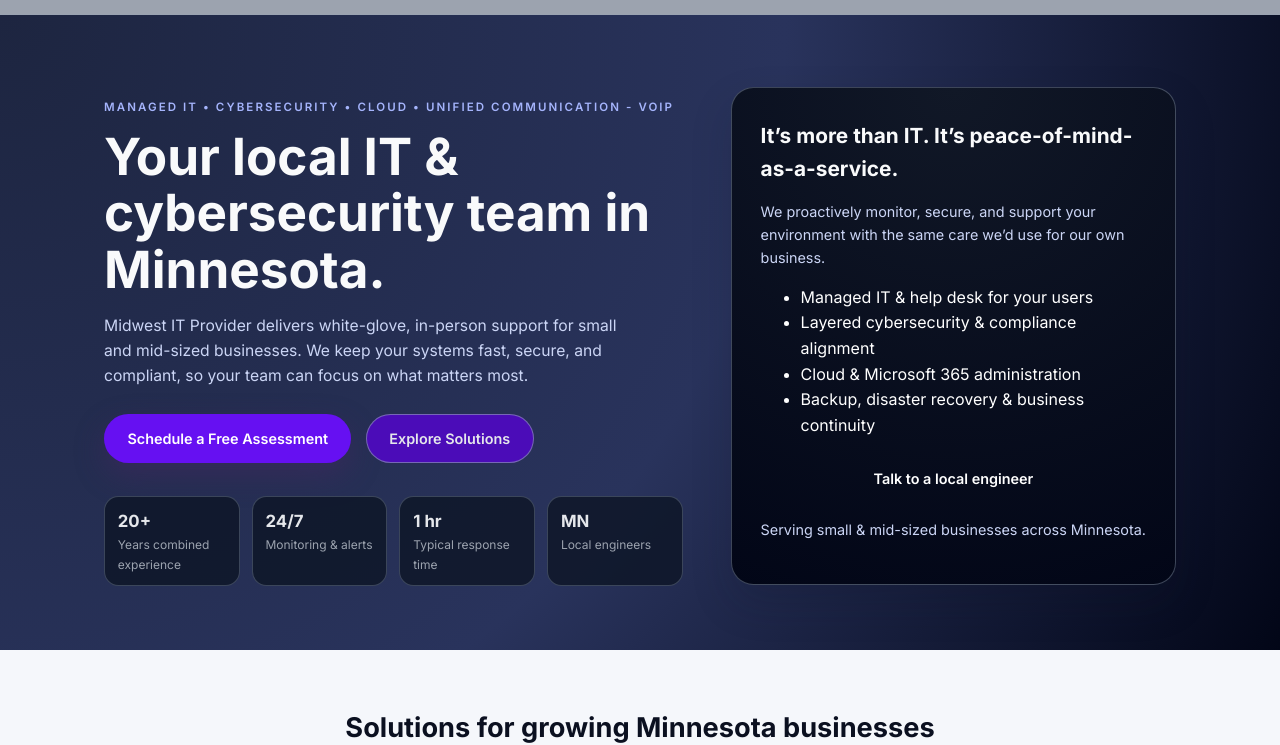
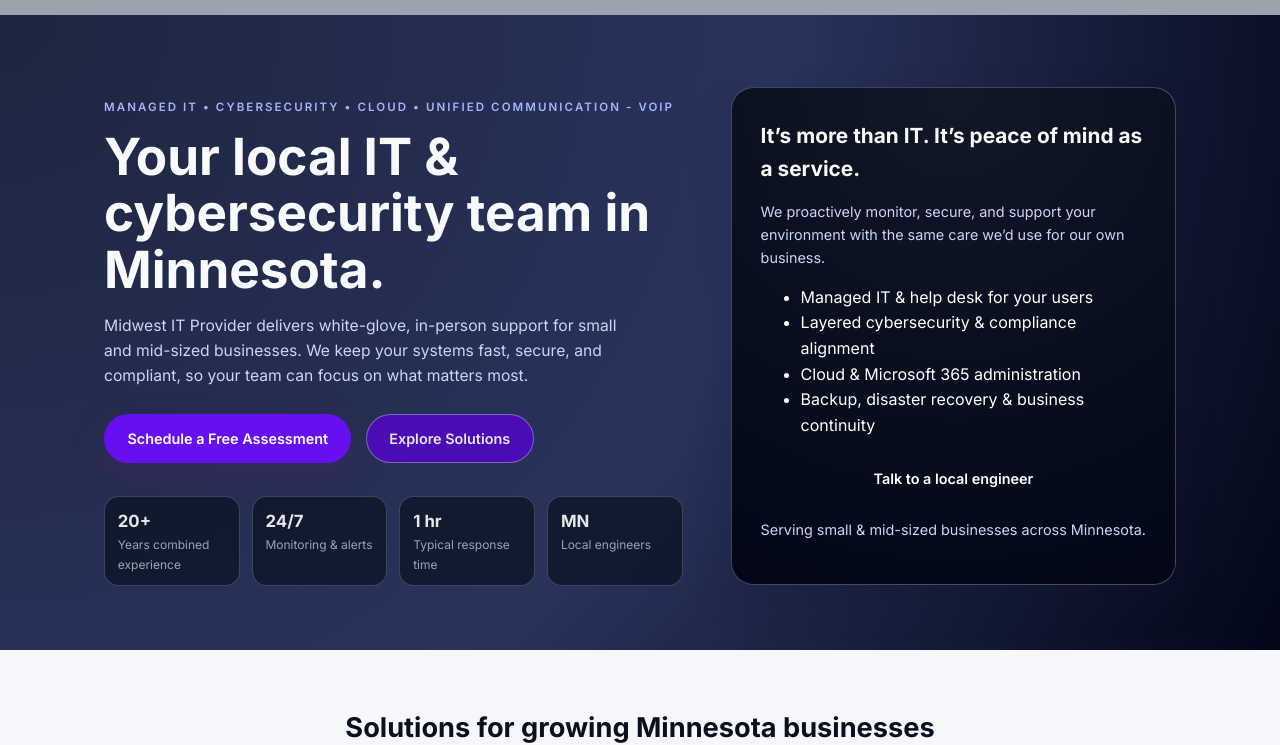
Before and after one commit to izzdupont/MIP2026, a plain HTML site: page index.html in a window 1280 px wide. Shown: the part 57-802 px from the top of the page. Drawn offline with Linux system fonts and the light colour scheme.

Commit message:
Update index.html

```diff
--- a/index.html
+++ b/index.html
@@ -113,7 +113,7 @@
         </div>
 
         <div class="hero-card">
-          <h2>It’s more than IT. It’s peace-of-mind-as-a-service.</h2>
+          <h2>It’s more than IT. It’s peace of mind as a service.</h2>
           <p>
             We proactively monitor, secure, and support your environment with the same care we’d use for our own business.
           </p>
```
